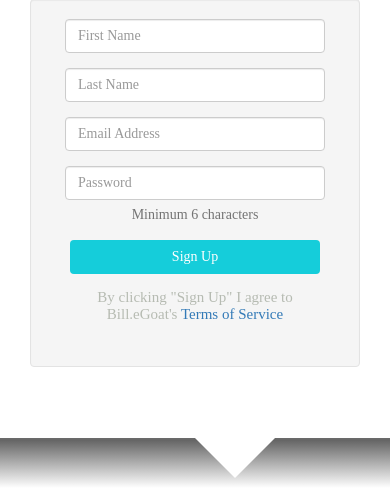
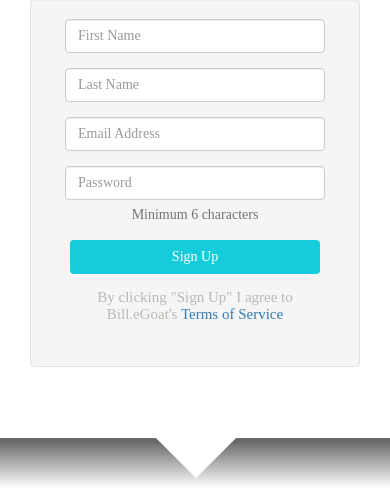
Before and after one commit to nus-mtp/bill-egoat, a PHP site: page / in a window 390 px wide. Shown: the part 781-1269 px from the top of the page. Run offline with PHP 8.4, Linux system fonts and the light colour scheme; some libraries are stand-ins or nearby versions.

Commit message:
adjusted triangle for mobile users

```diff
--- a/bootstrap/css/landing.css
+++ b/bootstrap/css/landing.css
@@ -2,14 +2,13 @@
 	padding-top:15%;
 
 }
-
-
 
 .navbar-default {
 	background-color: #FFFFFF;
 	border-color: #c4c7c9;
 	border-bottom-width: 4px;
 	border-top-width: 0px;
+	width:100%;
 }
 
 .navbar-brand {
@@ -118,9 +117,9 @@ filter: progid:DXImageTransform.Microsoft.gradient( startColorstr='#6b6b6b', end
 div #triangle1 {
 	width:0;
 	height:0;
-	margin-left:50%;
 	margin-top:0px;
 	border-left: 40px solid transparent;
+	margin-left: 40%;
 	border-right: 40px solid transparent;
 	border-top: 40px solid white;
 }
```
